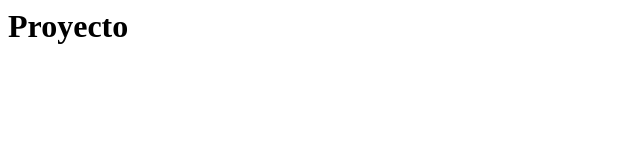
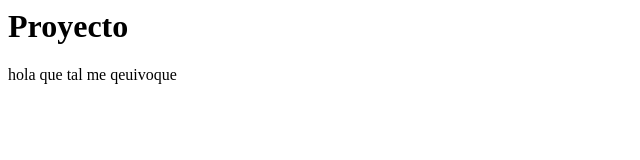
Before and after one commit to BQuirogaCPP/EjemploClase, a plain HTML site: page index.html in a window 1280 px wide. Shown: the whole page, without its empty margins (0-640 px from the left). Drawn offline with Linux system fonts and the light colour scheme.

Commit message:
agregue etiqueta <p> en index.html

```diff
--- a/index.html
+++ b/index.html
@@ -1,3 +1,6 @@
 <h1>
   Proyecto
 </h1>
+<p>
+  hola que tal me qeuivoque
+</p>
```
